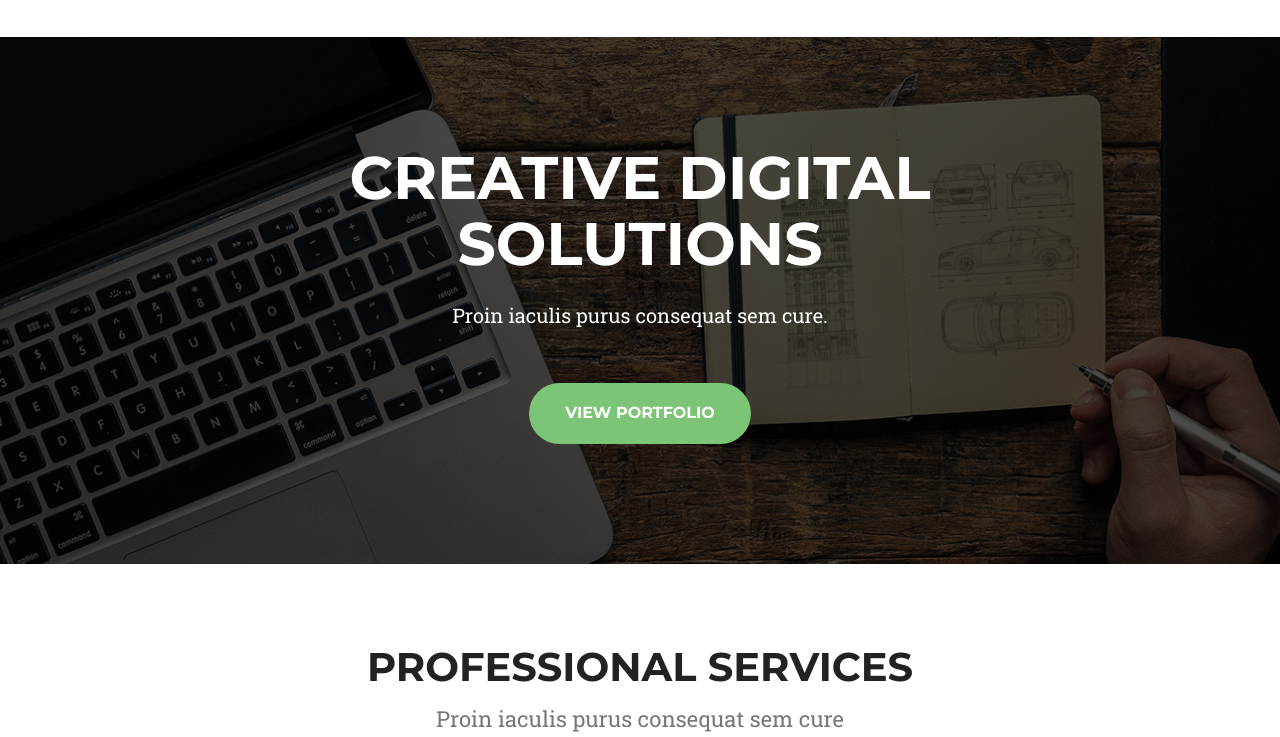
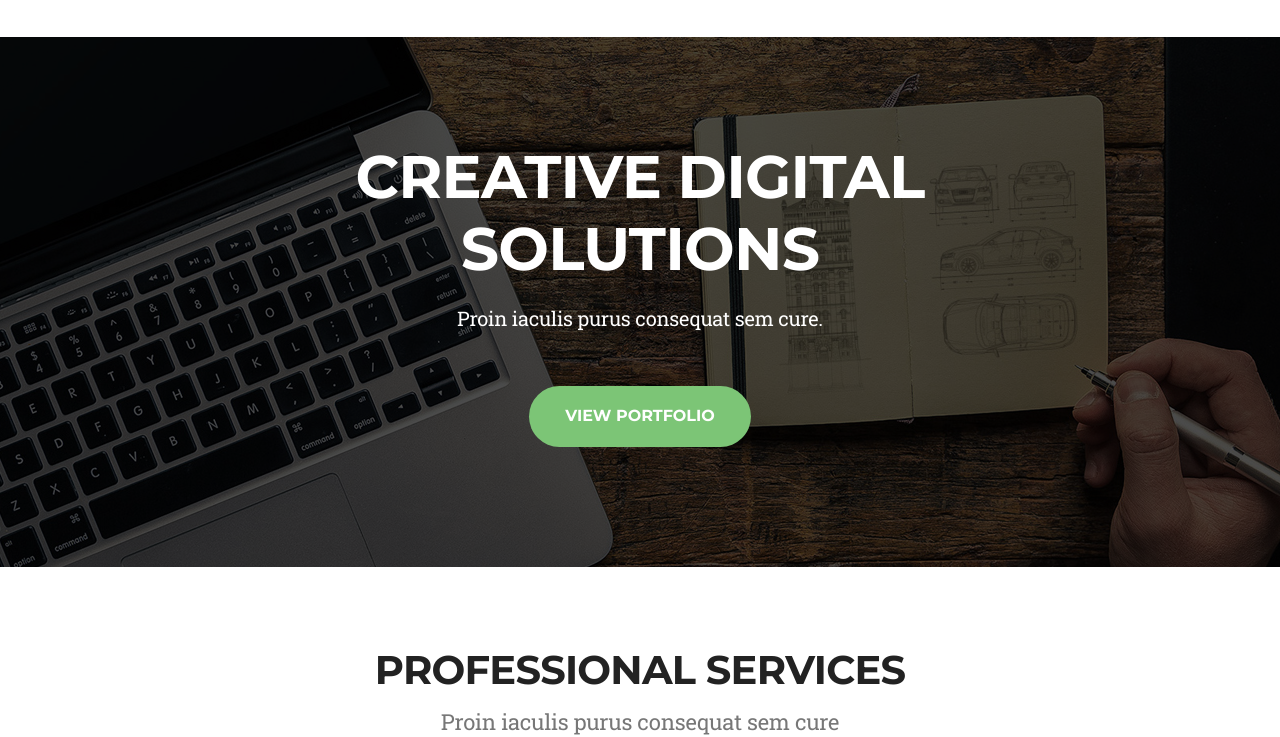
Before and after one commit to eugenklaus/treehouse, a plain HTML site: page docs/index.html in a window 1280 px wide. Shown: the part 76-813 px from the top of the page. Drawn offline with Linux system fonts and the light colour scheme; a script that the page names is missing.

Commit message:
Edit Promo Section

```diff
--- a/docs/index.html
+++ b/docs/index.html
@@ -7,8 +7,8 @@
 
 	<!-- Titles -->
 	<title>Project Treehouse</title>
-	<meta name="keywords" content="Ключевые слова...">
-	<meta name="description" content="Описание страницы...">
+	<meta name="keywords" content="Keywords...">
+	<meta name="description" content="Site description...">
 
 	<!-- Fonts -->
 	<link href="https://fonts.googleapis.com/css?family=Montserrat:400,600,700&display=swap" rel="stylesheet">
@@ -40,7 +40,6 @@
 	<!-- Header -->
 	<div class=container>
 		<div class="header">
-			<div class="header__content">
 			<div class="header__logo">
 					<img src="img/images/logo.png" alt="logo">
 			</div>
@@ -55,22 +54,21 @@
 			</nav>
 		</div>
 	</div>
-	</div>
 	<!-- // Header -->
 
-	<div class="titel-wraper">
-		<div class="header__content-title">
-			<h1>Creative Digital<br>Solutions</h1>
-
-			<div class="header__content-subtitle">
+	<!-- Promo Section -->
+	<div class="promo-wrapper">
+		<div class="promo">
+			<h1 class="promo__title">
+				Creative Digital<br>Solutions
+			</h1>
+			<div class="promo__subtitle">
 				Proin iaculis purus consequat sem cure.
 			</div>
-
 			<a href="#" class="button">View Portfolio</a>
-
 		</div>
 	</div>
-
+	<!-- // Promo Section -->
 
 	<!-- Services -->
 	<div class="container">
@@ -138,20 +136,26 @@
 
 	<!-- Do for you -->
 
+	<!-- <div class="for-you-wrapper">
 		<div class="for-you__image">
 			<img src="img/images/gear.png" alt="gear">
 		</div>
 
+		<div class="overlay">
 			<div class="for-you__content">
-
+				<h2>Just relax &
+					let us do the heavy lifting
+				</h2>
 			</div>
+		</div>
+	</div> -->
 
 
 
 
 
 
-	<!-- <div class="block-bg-do">
+	<div class="block-bg-do">
 		<div class="container">
 			<div class="row">
 				<div class="col-lg-3">
@@ -168,7 +172,7 @@
 
 			</div>
 		</div>
-	</div> -->
+	</div>
 	<!-- // Do for you -->
 
 	<!-- Latest Projects -->
--- a/docs/less/blocks/_button.less
+++ b/docs/less/blocks/_button.less
@@ -17,5 +17,4 @@
         color: #222;
         background-color: #fff;
     }
-
 }
--- a/docs/less/blocks/_for-you.less
+++ b/docs/less/blocks/_for-you.less
@@ -2,6 +2,30 @@
     background-image: url(../img/bg/bg-section.jpg)
 }
 
+.for-you-wrapper {
+    display: flex;
+    height: 620px;
+
+}
+
 .for-you__image {
     background-color: #e9e9e9;
+
+    img {
+        padding-left: 235px;
+        padding-top: 55px;
+        padding-bottom: 55px;
+    }
 }
+
+.for-you__content {
+    background-color: rgba(0, 0, 0, 0.7);
+}
+
+.overlay {
+    background-image: url(../img/bg/bg-section.jpg);
+    background-repeat: no-repeat;
+    background-position: center;
+    background-size: cover;
+    width: 100%;
+}
--- a/docs/less/blocks/_header.less
+++ b/docs/less/blocks/_header.less
@@ -1,4 +1,4 @@
-.header__content {
+.header {
     display: flex;
     justify-content: space-between;
     align-items: center;
@@ -29,33 +29,3 @@
         }
     }
 }
-
-.header__content-title {
-    background-color: rgba(0, 0, 0, 0.7);
-    text-align: center;
-
-    padding-top: 88px;
-    padding-bottom: 120px;
-
-    h1 {
-        font-family: 'Montserrat', sans-serif;
-        color: #fff;
-        font-size: 60px;
-        font-weight: 700;
-        text-transform: uppercase;
-    }
-}
-
-.titel-wraper {
-    background-image: url(../img/bg/bg-headder.jpg);
-    background-repeat: no-repeat;
-    background-position: center;
-    background-size: cover;
-}
-
-.header__content-subtitle {
-    color: #fff;
-    font-family: 'Roboto Slab', serif;
-    font-size: 20px;
-    margin-top: 24px;
-}
--- /dev/null
+++ b/docs/less/blocks/_promo.less
@@ -0,0 +1,37 @@
+.promo-wrapper {
+    background-image: url(../img/bg/bg-headder.jpg);
+    background-repeat: no-repeat;
+    background-position: center;
+    background-size: cover;
+}
+
+.promo {
+    background-color: rgba(0, 0, 0, 0.7);
+    text-align: center;
+
+    padding-top: 84px;
+    padding-bottom: 120px;
+
+}
+
+.promo__title {
+    font-family: 'Montserrat', sans-serif;
+    color: #fff;
+    font-size: 60px;
+    font-weight: 700;
+    text-transform: uppercase;
+    line-height: 1.200;
+    letter-spacing: -0.75px;
+
+
+}
+
+
+.promo__subtitle {
+    color: #fff;
+    font-family: 'Roboto Slab', serif;
+    font-size: 20px;
+    margin-top: 19px;
+    letter-spacing: -0.25px;
+
+}
--- a/docs/less/blocks/_services.less
+++ b/docs/less/blocks/_services.less
@@ -3,6 +3,7 @@
     color: #222;
     font-size: 40px;
     line-height: 1.8;
+    letter-spacing: -0.75px;
     font-weight: 700;
     text-transform: uppercase;
     text-align: center;
@@ -20,6 +21,8 @@
     color: #777;
     font-size: 22px;
     font-weight: 400;
+    letter-spacing: -0.25px;
+
 
     margin-bottom: 85px;
 
--- a/docs/less/main.less
+++ b/docs/less/main.less
@@ -7,6 +7,7 @@
 
 // Blocks
 @import "blocks/_header.less";
+@import "blocks/_promo.less";
 @import "blocks/_button.less";
 @import "blocks/_services.less";
 @import "blocks/_for-you.less";
```
Also changed, not shown: docs/css/main.css. Lines whose indentation alone changed are shown as unchanged.
